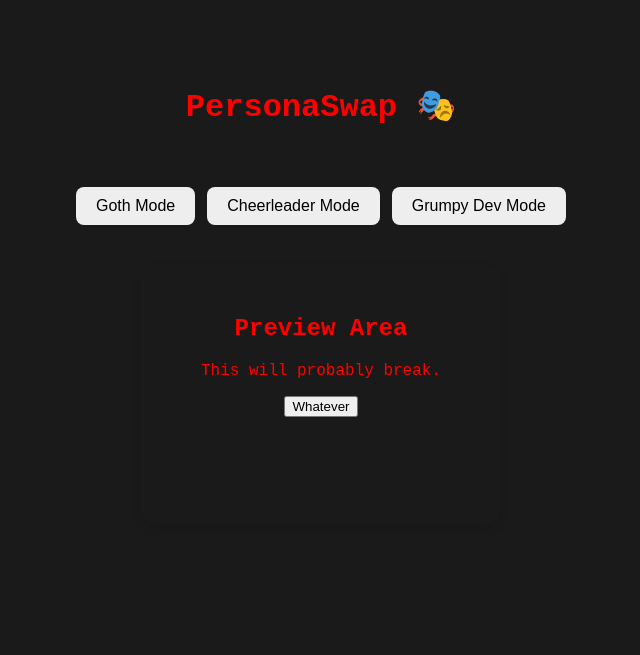
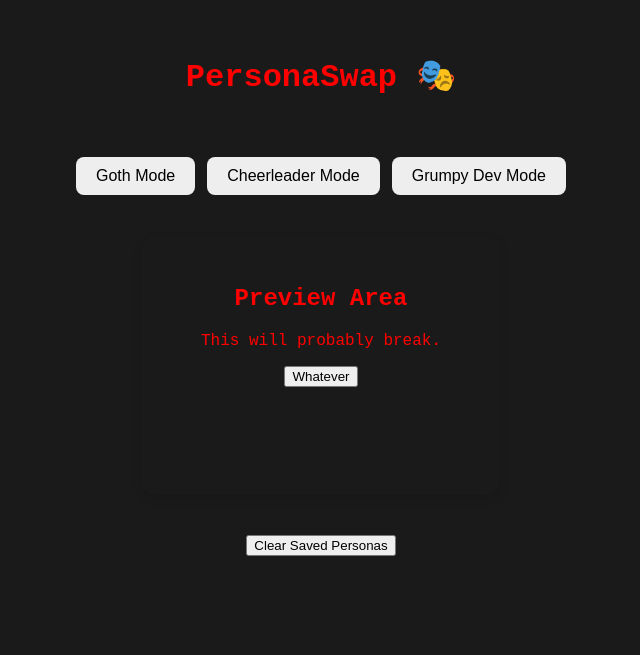
Before and after one commit to emilyjwilbur/persona-swap-app, a React (Create React App) app: page / in a window 1280 px wide. Shown: the part 145-800 px from the top of the page, without its empty margins (319-959 px from the left). Built offline with nearby package versions, Linux system fonts and the light colour scheme.

Commit message:
clear saved persona button - clears all saved personas from localStorage

```diff
--- a/public/index.html
+++ b/public/index.html
@@ -2,7 +2,7 @@
 <html lang="en">
   <head>
     <meta charset="utf-8" />
-    <link rel="icon" href="%PUBLIC_URL%/favicon.ico" />
+    <link rel="icon" href="%PUBLIC_URL%/personaswap_logo.png" />
     <meta name="viewport" content="width=device-width, initial-scale=1" />
     <meta name="theme-color" content="#000000" />
     <meta
--- a/src/App.js
+++ b/src/App.js
@@ -115,6 +115,11 @@ function App() {
     });
     setErrors({});
   };
+  const handleClearPersonas = () => {
+    localStorage.removeItem("personas");
+    setPersonas(initialPersonas);
+    setActivePersona(initialPersonas[0]);
+  };
 
   return (
     <div>
@@ -156,6 +161,9 @@ function App() {
             <p>{activePersona.microcopy.tooltip}</p>
             <button>{activePersona.microcopy.button}</button>
           </motion.div>
+          <button onClick={handleClearPersonas} className="reset-button">
+            Clear Saved Personas
+          </button>
         </motion.div>
       </AnimatePresence>
 
```
Also changed, not shown: public/personaswap_logo.png (added).
